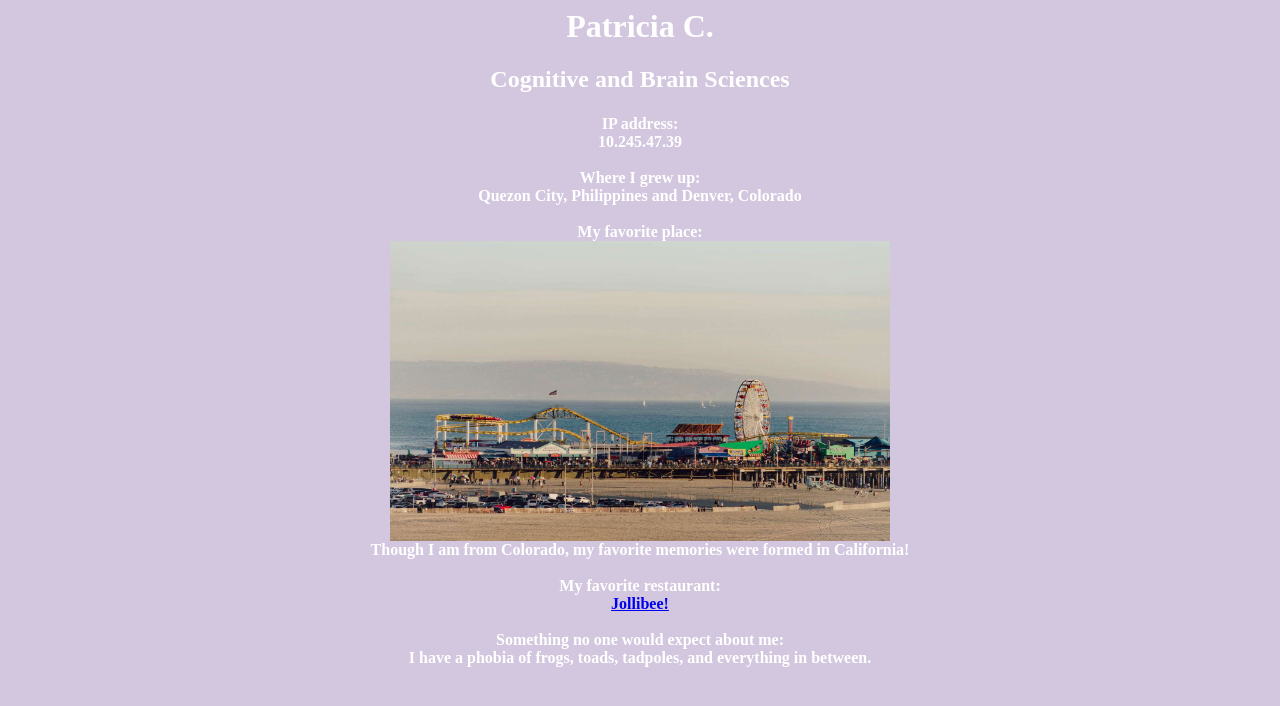
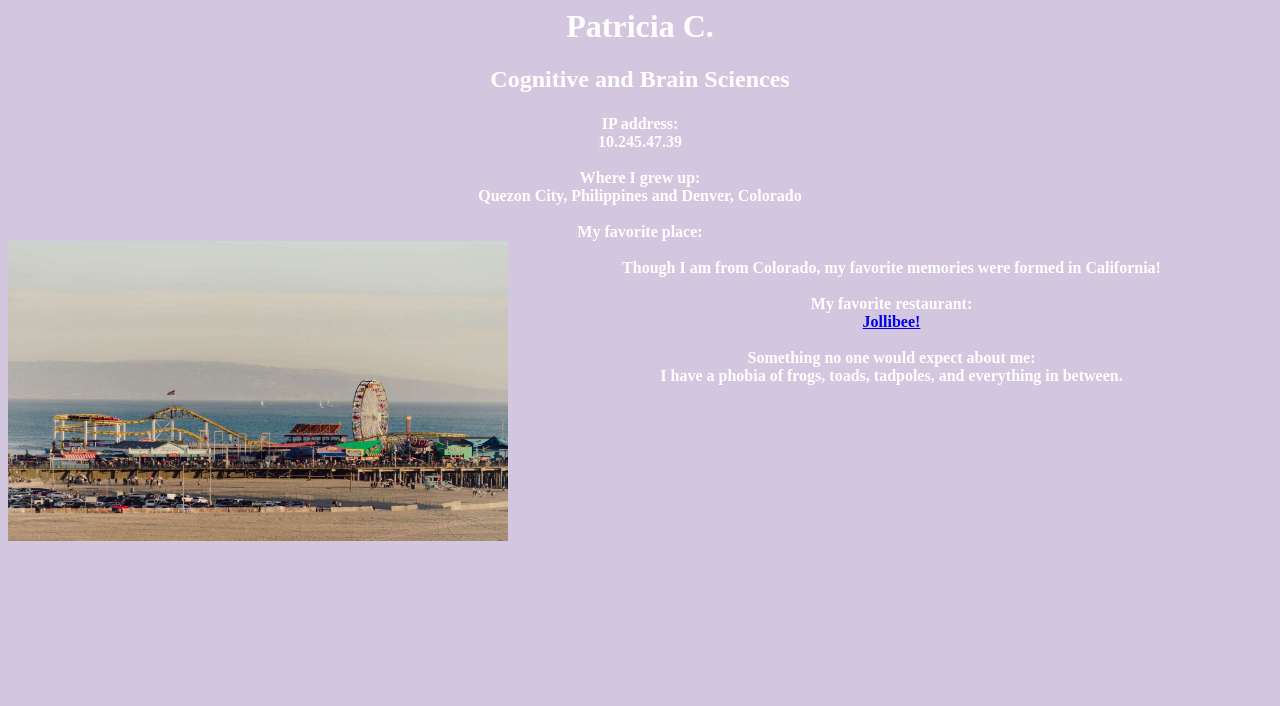
Before and after one commit to pcleme02/cs20, a plain HTML site: page index.html in a window 1280 px wide. Drawn offline with Linux system fonts and the light colour scheme.

Commit message:
Update index.html

```diff
--- a/index.html
+++ b/index.html
@@ -12,7 +12,7 @@
     <b> Where I grew up: </b> </br>
     Quezon City, Philippines and Denver, Colorado </br> </br>
     <b> My favorite place: </b> </br>
-    <img src="cali.jpeg" style="width:500px;height:300px"> </br>
+    <img src="cali.jpeg" style="width:500px;height:300px" ALIGN="left"> </br>
     Though I am from Colorado, my favorite memories were formed in California! </br> </br>
     <b> My favorite restaurant: </b> </br>
     <a href="https://www.jollibeefoods.com/" target="_blank"> Jollibee! </a> </br> </br>
```
